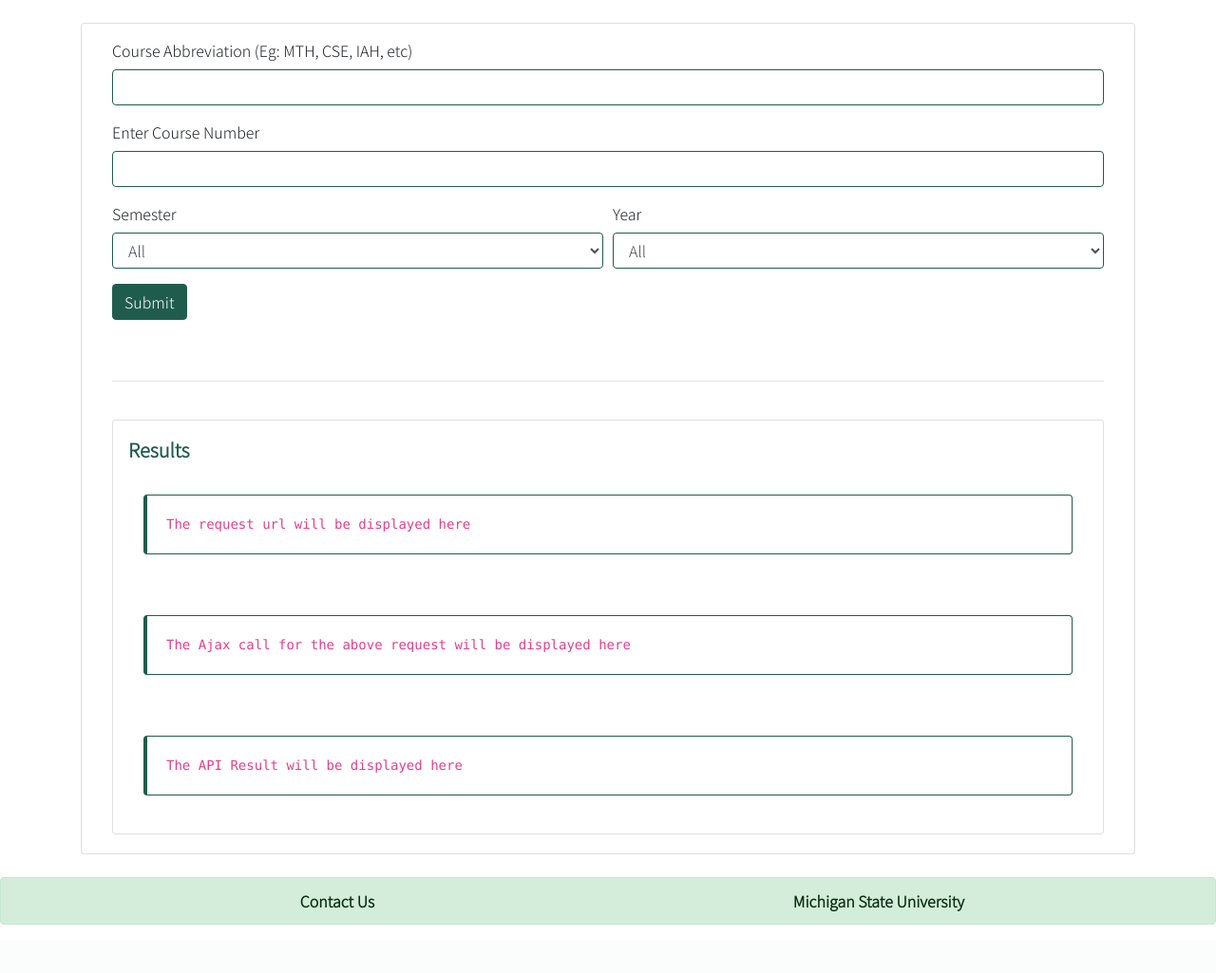
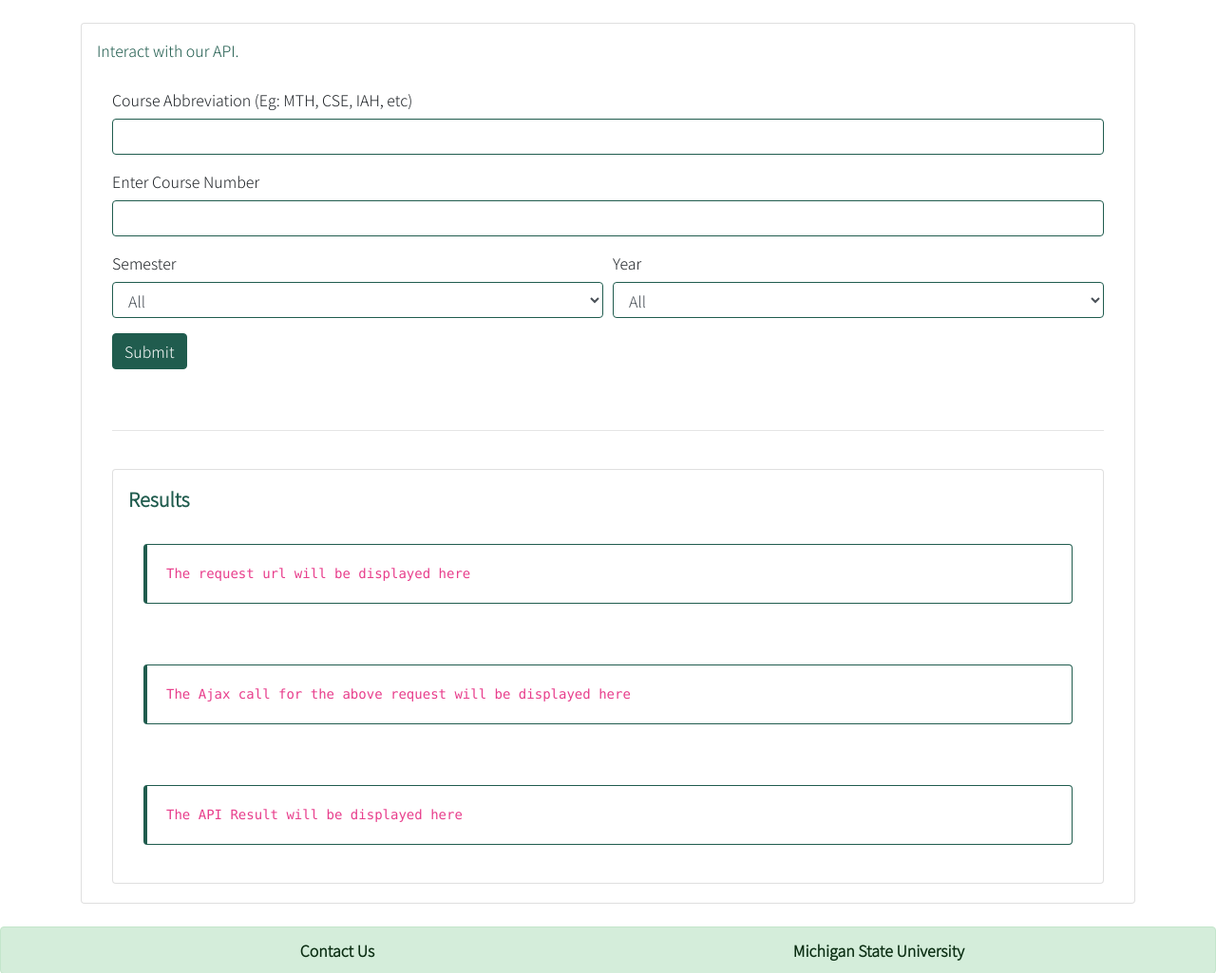
Before and after one commit to AshGod16/MSUGradesAPI, a Flask app: page /interactive in a window 1280 px wide. Shown: the part 56-1081 px from the top of the page at 95% size. Before the commit the page ends 1030 px from the top, so only its background shows below. Run offline with Flask 2, Linux system fonts and the light colour scheme; some libraries are stand-ins or nearby versions.

Commit message:
Site ready

```diff
--- a/templates/interactive.html
+++ b/templates/interactive.html
@@ -52,6 +52,9 @@
     <br>
     <div class="container">
         <div class="card" >
+            <div class="card-title">
+                Interact with our API.
+            </div>
             <div class="card-body">
                 <form>
                   <div class="form-group">
```
